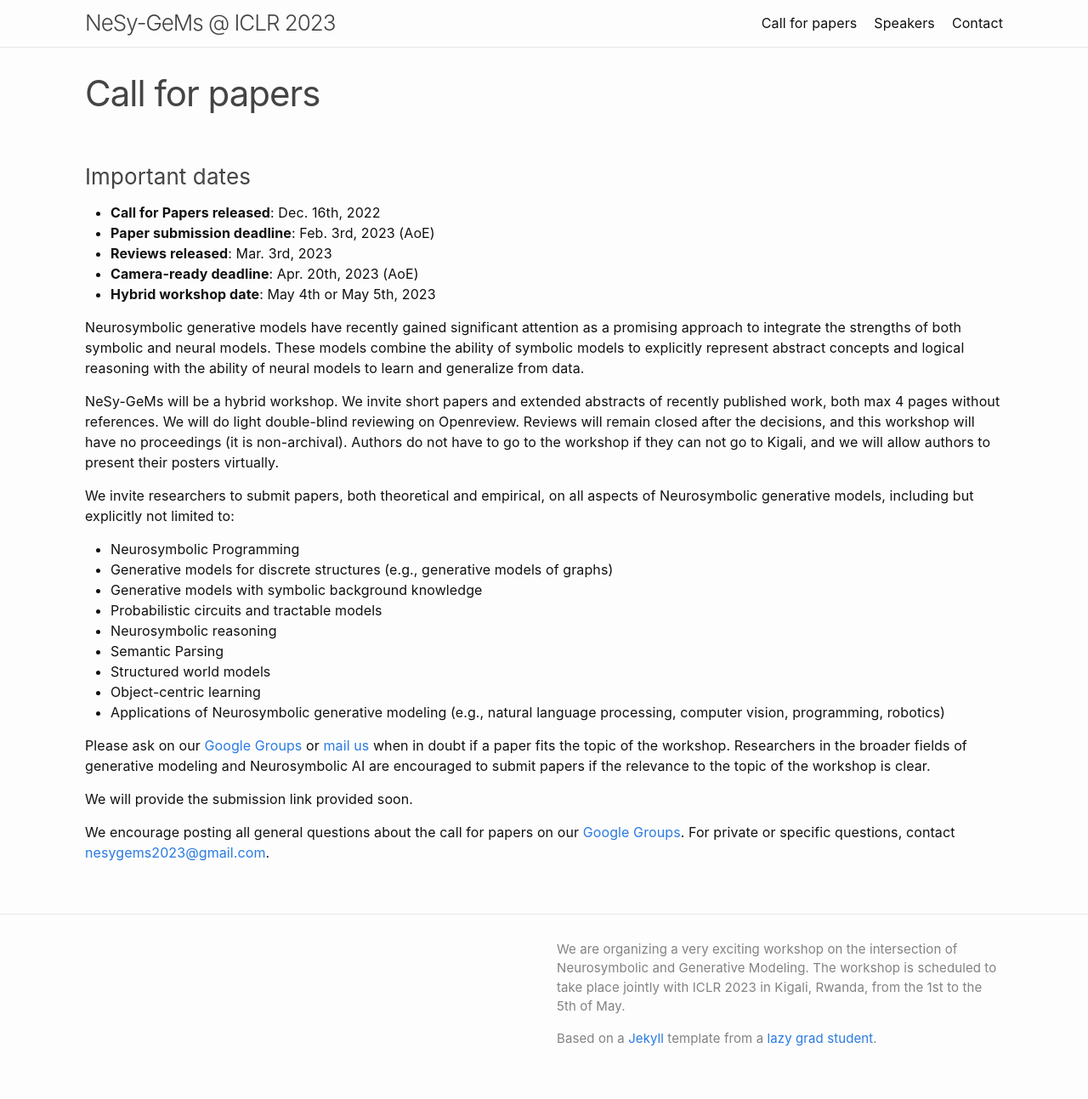
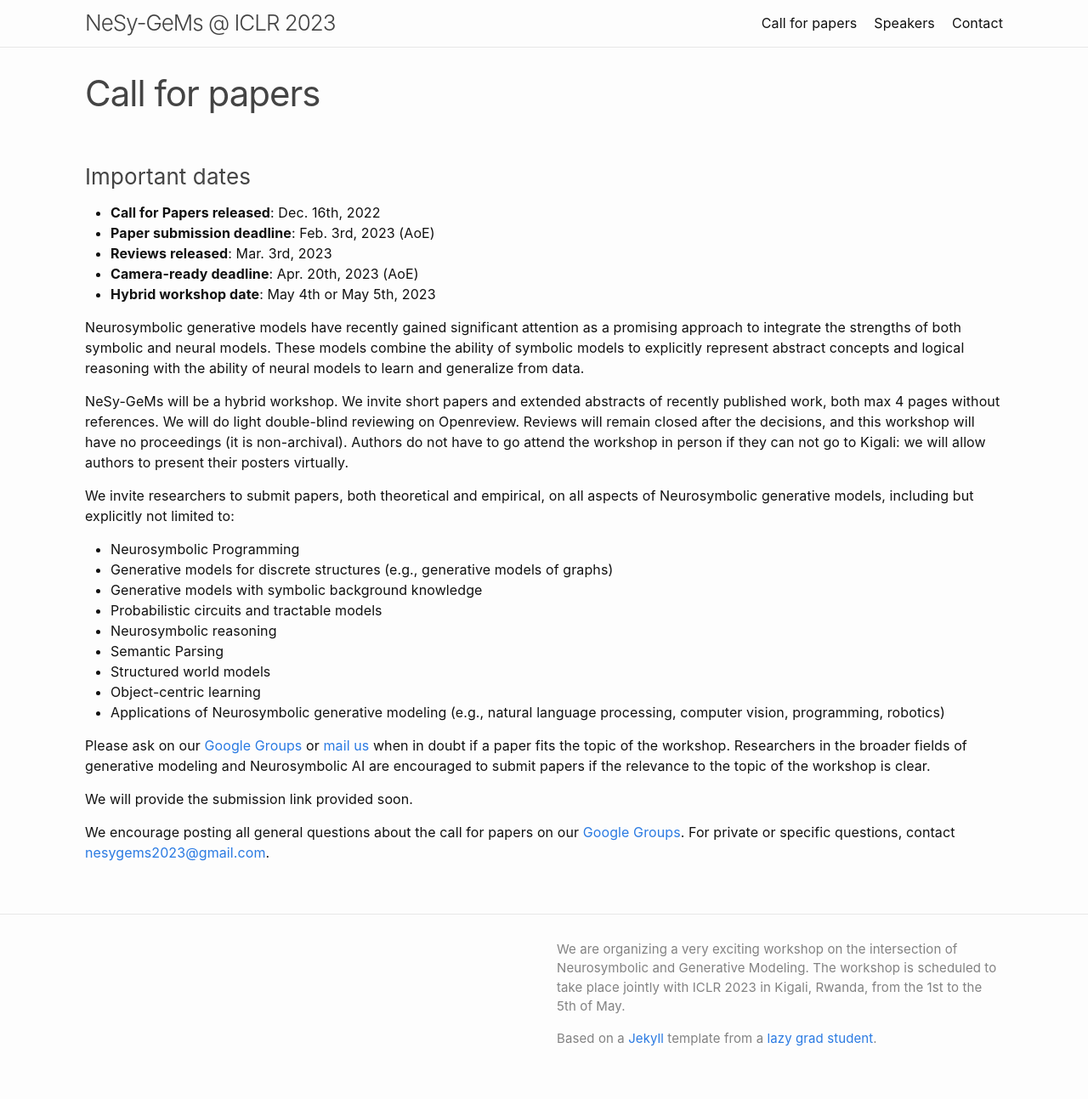
Before and after one commit to nesygems/nesygems.github.io, a Jekyll site: the page built from callforpapers.md, in a window 1280 px wide. Shown: the whole page at 85% size. Built offline with Jekyll 4.4.1, drawn with Linux system fonts in a browser that asks for light colours.

Commit message:
Update callforpapers.md

```diff
--- a/callforpapers.md
+++ b/callforpapers.md
@@ -14,7 +14,7 @@ permalink: /callforpapers/
 
 Neurosymbolic generative models have recently gained significant attention as a promising approach to integrate the strengths of both symbolic and neural models. These models combine the ability of symbolic models to explicitly represent abstract concepts and logical reasoning with the ability of neural models to learn and generalize from data.
 
-NeSy-GeMs will be a hybrid workshop. We invite short papers and extended abstracts of recently published work, both max 4 pages without references. We will do light double-blind reviewing on Openreview. Reviews will remain closed after the decisions, and this workshop will have no proceedings (it is non-archival). Authors do not have to go to the workshop if they can not go to Kigali, and we will allow authors to present their posters virtually.
+NeSy-GeMs will be a hybrid workshop. We invite short papers and extended abstracts of recently published work, both max 4 pages without references. We will do light double-blind reviewing on Openreview. Reviews will remain closed after the decisions, and this workshop will have no proceedings (it is non-archival). Authors do not have to go attend the workshop in person if they can not go to Kigali: we will allow authors to present their posters virtually.
 
 We invite researchers to submit papers, both theoretical and empirical, on all aspects of Neurosymbolic generative models, including but explicitly not limited to:
 * Neurosymbolic Programming
```
